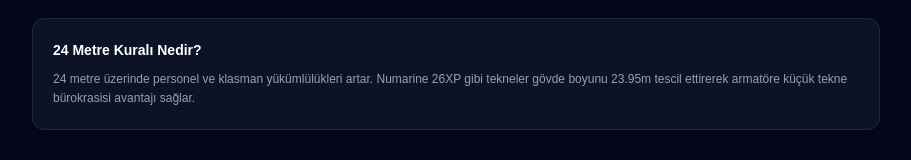
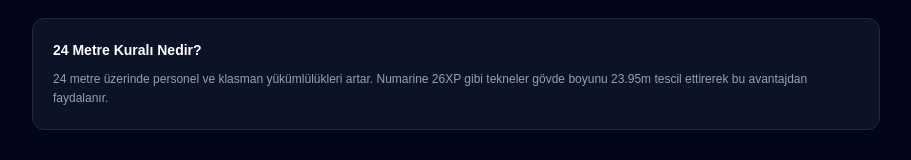
Before and after one commit to Eferylmz/denizcilik-platformu, a Next.js app: page /dinamikler in a window 1280 px wide. Shown: the part 1066-1226 px from the top of the page, without its empty margins (184-1095 px from the left). Built offline with nearby package versions, Linux system fonts and the light colour scheme.

Commit message:
fix: dinamikler sayfasindaki div ve fonksiyon kapama duzeltildi

```diff
--- a/app/dinamikler/page.tsx
+++ b/app/dinamikler/page.tsx
@@ -100,7 +100,7 @@ export default function DinamiklerPage() {
           <div className="bg-slate-900/80 p-5 rounded-xl border border-slate-800">
             <h4 className="font-semibold text-white mb-2">24 Metre Kuralı Nedir?</h4>
             <p className="text-xs text-slate-400 leading-relaxed">
-                24 metre üzerinde personel ve klasman yükümlülükleri artar. Numarine 26XP gibi tekneler gövde boyunu 23.95m tescil ettirerek armatöre küçük tekne bürokrasisi avantajı sağlar.
+              24 metre üzerinde personel ve klasman yükümlülükleri artar. Numarine 26XP gibi tekneler gövde boyunu 23.95m tescil ettirerek bu avantajdan faydalanır.
             </p>
           </div>
         </div>
```
Lines whose indentation alone changed are shown as unchanged.
